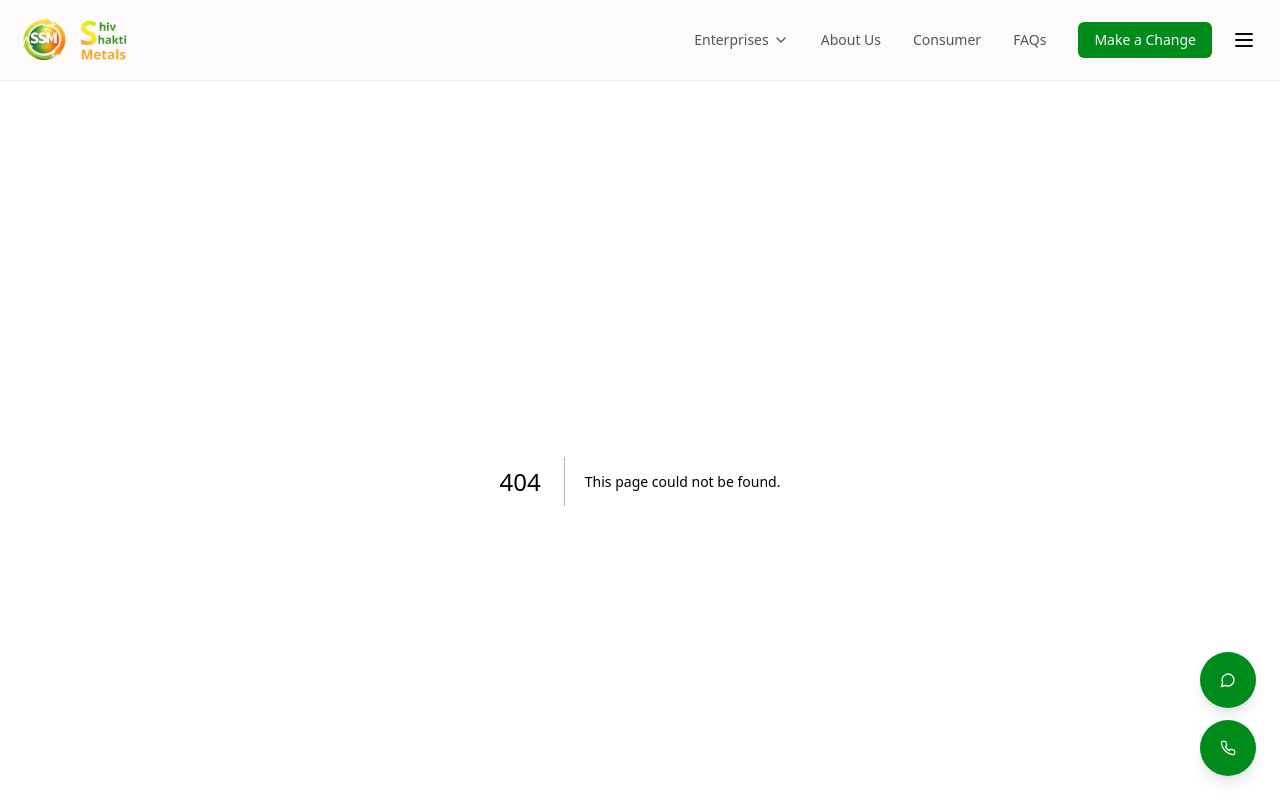
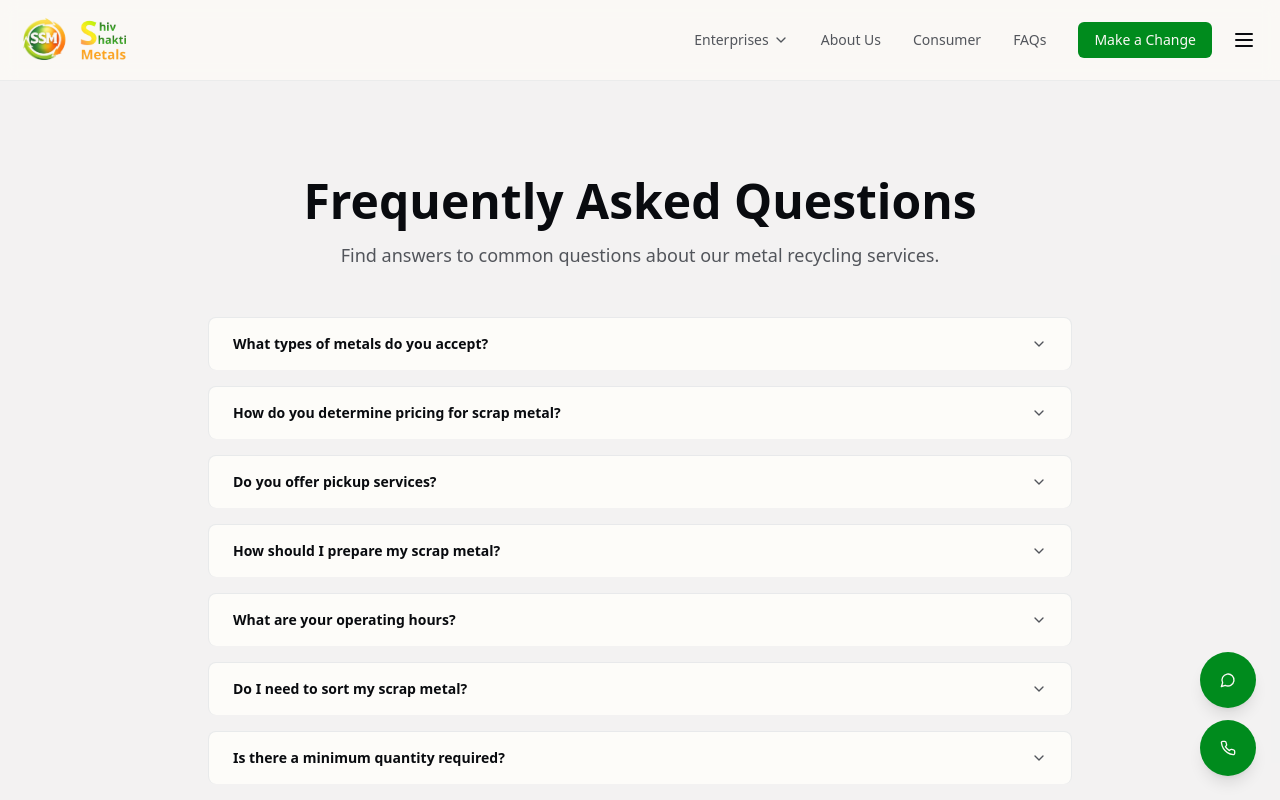
Before and after one commit to ChitvanGarg2000/shiv-shakti-metals, a Next.js app: page /faqs in a window 1280 px wide. Before the commit this address had no page. Shown: the top 800 px of the page. Built offline with nearby package versions, Linux system fonts and the light colour scheme.

Commit message:
added FAQ page

```diff
--- /dev/null
+++ b/app/faqs/page.tsx
@@ -0,0 +1,11 @@
+import { FAQSection } from '@/components/faq-section'
+
+const FAQs = () => {
+  return (
+    <div className="min-h-screen">
+      <FAQSection />
+    </div>
+  )
+}
+
+export default FAQs
--- a/components/sidebar-nav.tsx
+++ b/components/sidebar-nav.tsx
@@ -32,7 +32,7 @@ export function SidebarNav({ isOpen, onClose }: SidebarNavProps) {
     },
     {
       label: 'FAQs',
-      href: '/faq',
+      href: '/faqs',
       icon: TableOfContents,
     },
   ]
```
